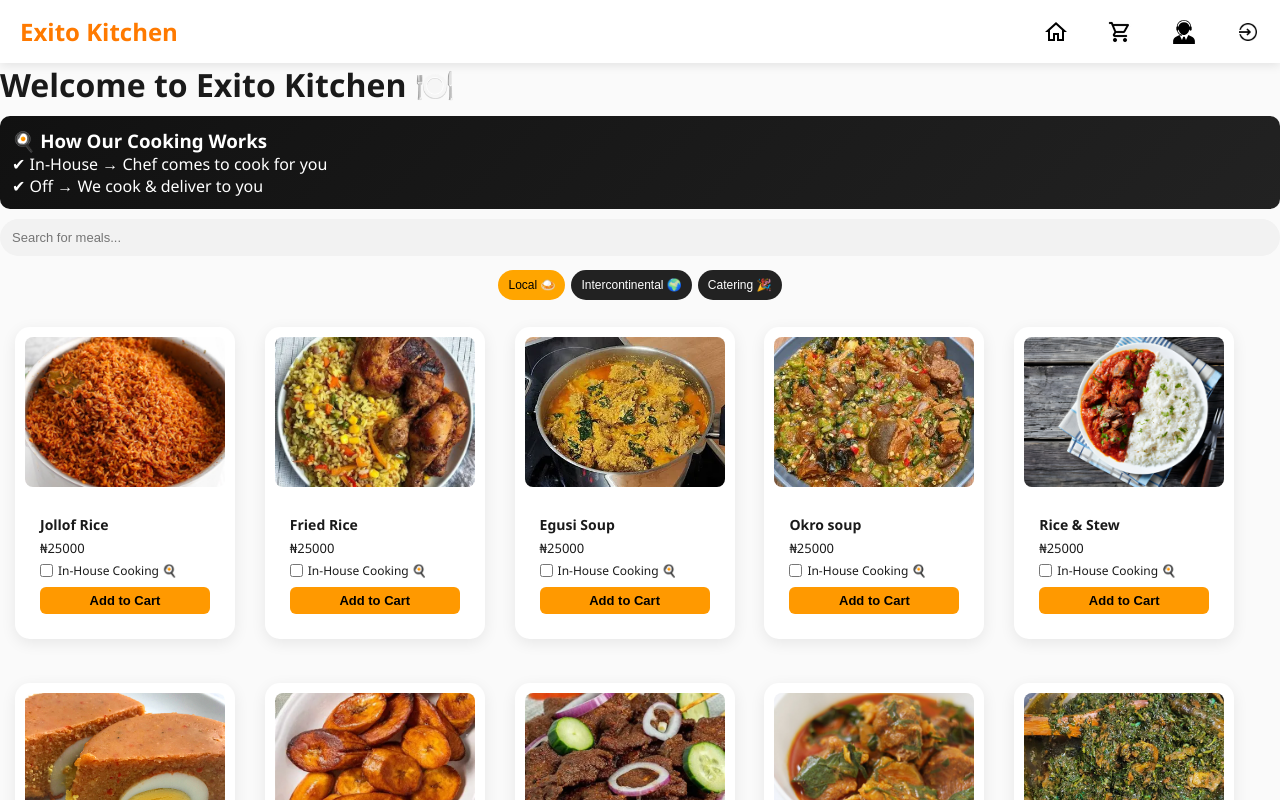
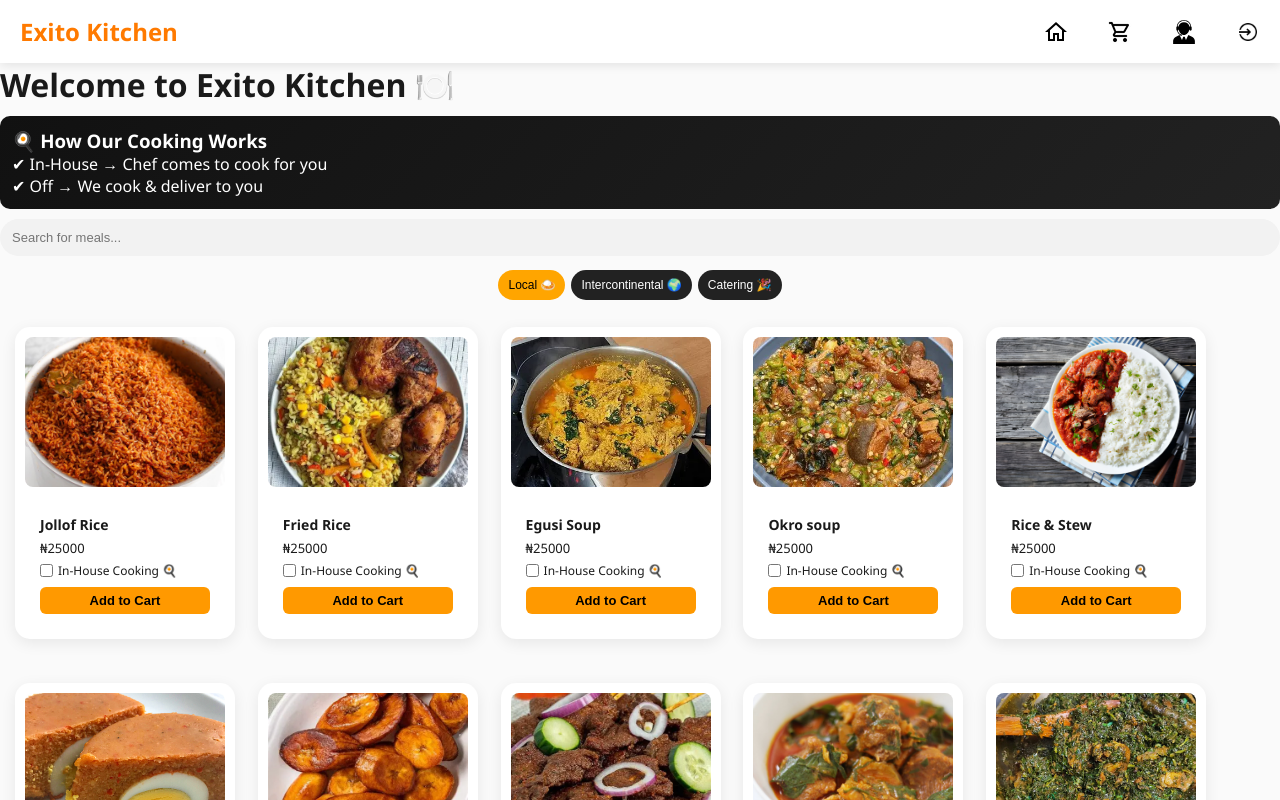
Before and after one commit to Apexlt/Exito-kitchen, a React (Vite) app: page / in a window 1280 px wide. Shown: the top 800 px of the page. Built offline with nearby package versions, Linux system fonts and the light colour scheme.

Commit message:
Update Home.css

```diff
--- a/src/pages/Home.css
+++ b/src/pages/Home.css
@@ -84,7 +84,7 @@ html, body {
   gap: 8px;
   align-items: stretch;
   width: 100%;
-  padding-right: 45px;
+  padding-right: 80px;
 }
 
 /* ONLY ultra-small phones go single column */
```
